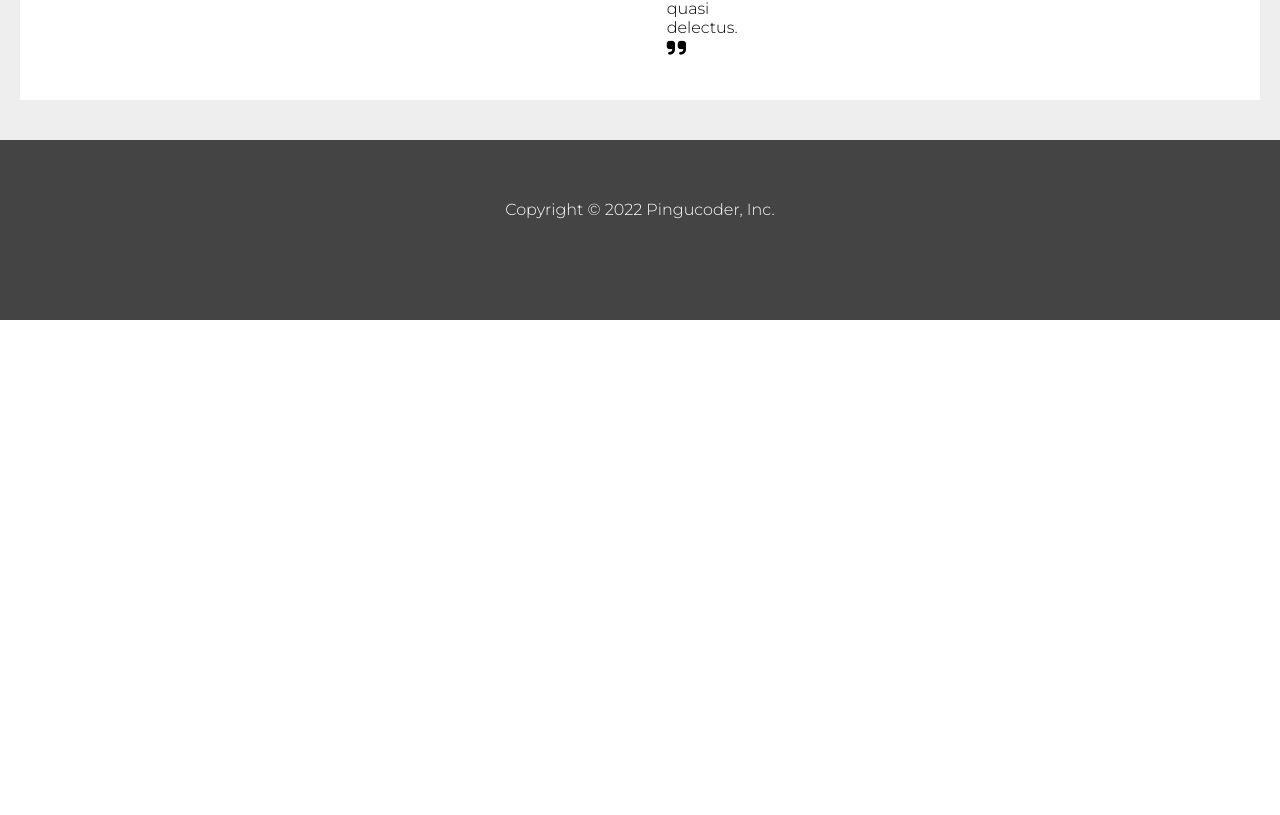
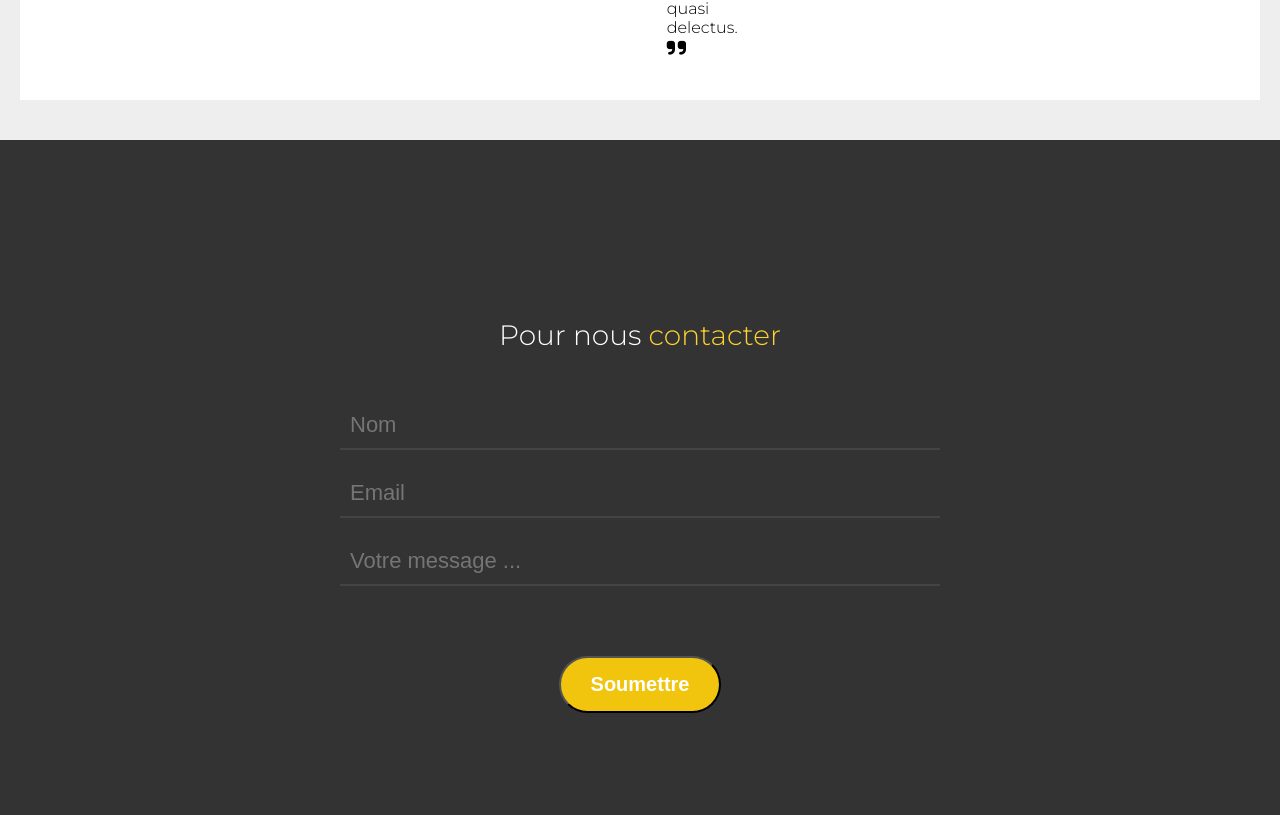
Before and after one commit to MedRomdhani/workshop-2, a plain HTML site: page index.html in a window 1280 px wide. Shown: the part 4685-5500 px from the top of the page. Before the commit the page ends 5005 px from the top, so only its background shows below. Drawn offline with Linux system fonts and the light colour scheme; a web font is replaced by a local one.

Commit message:
project-2  finished

```diff
--- a/index.html
+++ b/index.html
@@ -98,7 +98,13 @@
 
 
     </section>
-    <section class="contact" id="contact"></section>
+    <section class="contact" id="contact">
+      <h1>Pour nous <span>contacter</span></h1>
+      <input type="text" class="text" name="nom" placeholder="Nom">
+      <input type="email" class="text" name="email" placeholder="Email">
+      <input type="text" class="text" name="message" placeholder="Votre message ...">
+      <button><h2>Soumettre</h2></button>
+    </section>
   </div>
   <footer>
     <p>Copyright © 2022 Pingucoder, Inc.</p>
--- a/style.css
+++ b/style.css
@@ -3,9 +3,11 @@
   padding: 0;
   box-sizing: border-box;
 }
-body{
+
+body {
   font-family: 'Montserrat', sans-serif;
 }
+
 .container {
   background-color: #eeeeee;
 }
@@ -17,11 +19,13 @@ header {
   line-height: 3em;
   color: white;
 }
-i{
+
+header i {
   color: #fed330;
   font-size: 25px;
 }
-header span{
+
+header span {
   font-family: 'Long Cang', cursive;
   font-size: 48px;
 }
@@ -31,7 +35,7 @@ a {
 }
 
 header a {
-  float:right;
+  float: right;
   color: white;
   padding: 0px 10px;
 }
@@ -39,7 +43,8 @@ header a {
 header a:hover {
   color: #fed330;
 }
-.head{
+
+.head {
   display: flex;
   justify-content: center;
   height: 1000px;
@@ -49,41 +54,49 @@ header a:hover {
   background: url(./images/frame.jpg) center center/cover;
   overflow: auto;
 }
-.content{
+
+.content {
   max-width: 800px;
 }
 
-.head h1 , p {
+.head h1,
+p {
   margin-bottom: 20px;
 }
-.head h1{
+
+.head h1 {
   font-size: 48px;
 }
-.head span{
+
+.head span {
   color: #fed330;
   font-weight: normal;
 }
-.head p{
+
+.head p {
   font-size: 28px;
 }
-.offer , .elements{
+
+.offer,
+.elements {
   padding: 80px 20px 20px;
 }
 
 
-.tittle{
+.tittle {
   font-weight: normal;
   font-size: 32px;
   margin-bottom: 30px;
 }
 
 
-.offer-examples{
+.offer-examples {
   display: flex;
   justify-content: center;
 }
-.offer-example{
-  min-width :10vw;
+
+.offer-example {
+  min-width: 10vw;
   max-width: 30vw;
   height: auto;
   margin: 50px 15px;
@@ -91,71 +104,82 @@ header a:hover {
   height: max-content;
 }
 
-.offer-example img{
+.offer-example img {
   width: 100%;
 }
-.description{
+
+.description {
   padding: 30px;
   text-align: center;
 }
 
-.separation{
+.separation {
   background-color: #333;
   height: 2px;
   width: 50px;
   margin: 0px auto 20px;
 }
+
 /* team */
-.team{
+.team {
   padding: 50px 0px;
   display: flex;
   width: auto;
   height: 750px;
 }
-.team-img{
+
+.team-img {
   background: url(./images/team.jpg) center center/cover;
   width: 50%;
   height: 100%;
 }
-.team-text{
+
+.team-text {
   color: white;
   background-color: #333;
   padding: 50px;
   width: 50%;
   overflow: auto;
 }
-.team-text span{
+
+.team-text span {
   color: #fed330;
   font-weight: normal;
 }
 
-.team-text p{
+.team-text p {
   font-family: 'Montserrat', sans-serif;
   font-size: 20px;
   padding: 20px 0px;
   line-height: 30px;
 }
-.element p{
+
+.element p {
   width: 0.8cap;
 }
-.element-img{
+
+.element-img {
   width: 0.2cap;
   margin: 0px 30px;
 }
-.person-1, .person-2{
+
+.person-1,
+.person-2 {
   width: 50px;
   border-radius: 100%;
 }
-.house-3{
+
+.house-3 {
   width: 50px;
   border-radius: 40%;
 }
+
 .element i {
   color: black;
   font-size: 22px;
 }
 
-.element{
+.element {
   display: flex;
   justify-content: center;
   background-color: white;
@@ -166,6 +190,47 @@ header a:hover {
 
 
 /* contact */
+.contact {
+  height: 800px;
+  background-color: #333;
+  padding: 200px 10px;
+  color: white;
+  display: flex;
+  flex-direction: column;
+  justify-content: center;
+  align-items: center;
+
+}
+
+.contact h1 {
+  font-weight: normal;
+  font-size: 28px;
+  margin-bottom: 50px;
+}
+
+input {
+  min-width: 600px;
+  height: 60px;
+  padding: 10px 10px;
+  background-color: #333;
+  border: none;
+  border-bottom: solid 2px #444;
+  font-size: 22px;
+  margin-bottom: 20px;
+}
+
+.contact span {
+  color: #fed330;
+  width: auto;
+}
+
+button {
+  color: white;
+  background-color: #f1c40e;
+  padding: 15px 30px;
+  border-radius: 50px;
+  margin: 50px;
+}
 
 /* footer */
 footer {
```
